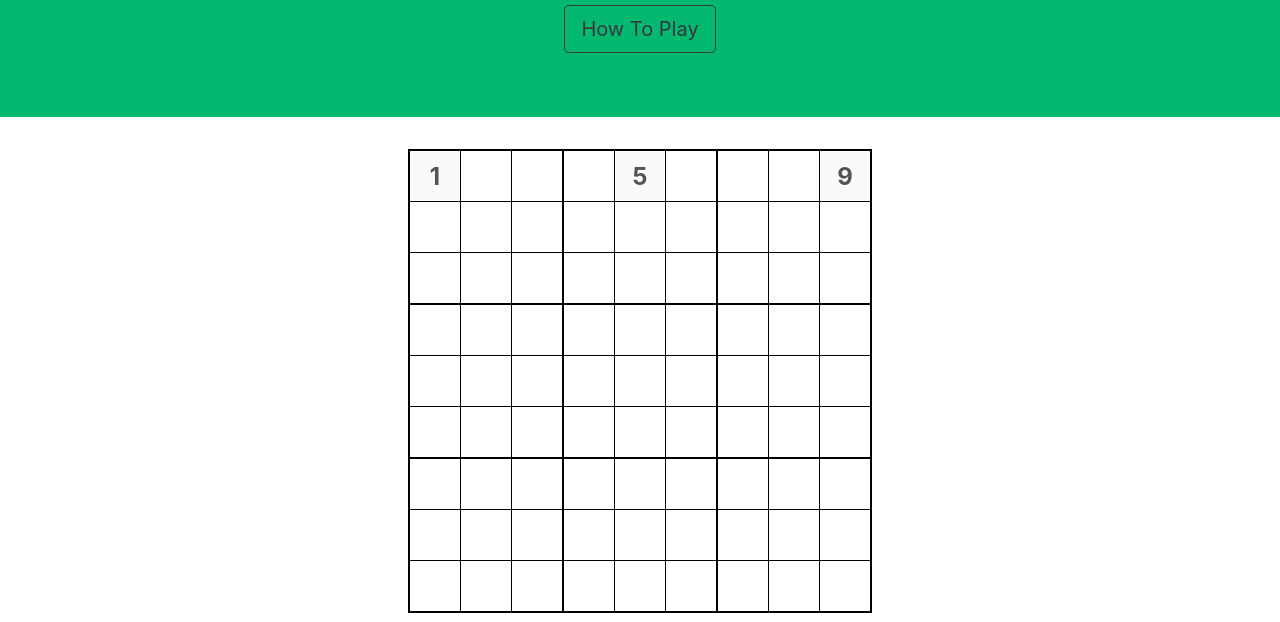
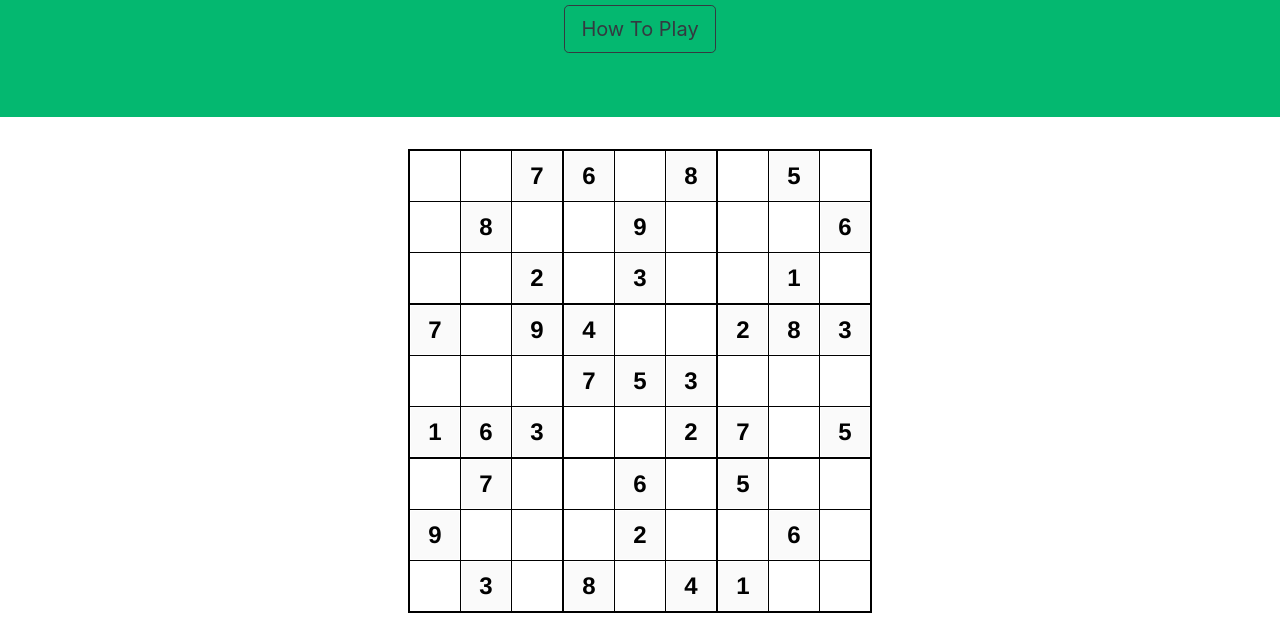
Before and after one commit to klellis4/Sudoku, a plain HTML site: page index.html in a window 1280 px wide. Shown: the part 178-800 px from the top of the page. Drawn offline with nearby package versions, Linux system fonts and the light colour scheme.

Commit message:
Add basic static game and style to user input

```diff
--- a/index.html
+++ b/index.html
@@ -5,8 +5,8 @@
 	<title>Sudoku Game</title>
 	<link rel="stylesheet" href="https://stackpath.bootstrapcdn.com/bootstrap/4.5.0/css/bootstrap.min.css" integrity="sha384-9aIt2nRpC12Uk9gS9baDl411NQApFmC26EwAOH8WgZl5MYYxFfc+NcPb1dKGj7Sk" crossorigin="anonymous">
 	<link href="https://fonts.googleapis.com/css2?family=Arimo:wght@700&display=swap" rel="stylesheet">
+	<link href="https://fonts.googleapis.com/css2?family=Kalam&display=swap" rel="stylesheet">
 	<link rel="stylesheet" type="text/css" href="style.css">
-
 
 	<script src="https://code.jquery.com/jquery-3.5.1.min.js" integrity="sha256-9/aliU8dGd2tb6OSsuzixeV4y/faTqgFtohetphbbj0=" crossorigin="anonymous"></script>
 </head>
@@ -62,70 +62,70 @@
 	<table id="grid">
 		<tr>
 			<!-- Top left square, top row -->
-			<td><input type="text" id="cell1" value="1" disabled></td>
+			<td><input type="text" id="cell1"></td>
 			<td><input type="text" id="cell2"></td>
-			<td id="borderRight"><input type="text" id="cell3"></td>
+			<td id="borderRight"><input type="text" value="7" id="cell3" disabled></td>
 
 			<!-- Top middle square, top row -->
-			<td><input id="cell4" type="text"></td>
-			<td><input type="text" id="cell5" value="5" disabled></td>
-			<td id="borderRight"><input type="text" id="cell6"></td>
+			<td><input id="cell4" value="6" type="text" disabled></td>
+			<td><input type="text" id="cell5"></td>
+			<td id="borderRight"><input type="text" value="8" id="cell6" disabled></td>
 
 			<!-- Top right square, top row -->
 			<td><input id="cell7" type="text"></td>
-			<td><input type="text" id="cell8"></td>
-			<td><input type="text" id="cell9" value="9" disabled></td>
+			<td><input type="text" value="5" id="cell8" disabled></td>
+			<td><input type="text" id="cell9"></td>
 		</tr>
 
 		<tr>
 			<!-- Top left square, middle row -->
 			<td><input type="text" id="cell10"></td>
-			<td><input type="text" id="cell11"></td>
+			<td><input type="text" value="8" id="cell11" disabled></td>
 			<td id="borderRight"><input type="text" id="cell12"></td>
 
 			<!-- Top middle square, middle row -->
 			<td><input id="cell13" type="text"></td>
-			<td><input type="text" id="cell14"></td>
+			<td><input type="text" value="9" id="cell14" disabled></td>
 			<td id="borderRight"><input type="text" id="cell15"></td>
 
 			<!-- Top right square, middle row -->
 			<td><input id="cell16" type="text"></td>
 			<td><input type="text" id="cell17"></td>
-			<td><input type="text" id="cell18"></td>
+			<td><input type="text" value="6" id="cell18" disabled></td>
 		</tr>
 
 		<tr>
 			<!-- Top left square, bottom row -->
 			<td id="borderBottom"><input id="cell19" type="text"></td>
 			<td id="borderBottom"><input id="cell20" type="text"></td>
-			<td id="borderBottom"><input id="cell21" type="text"></td>
+			<td id="borderBottom"><input id="cell21" value="2" type="text" disabled></td>
 
 			<!-- Top middle square, bottom row -->
 			<td id="borderLeft"><input id="cell22" type="text"></td>
-			<td id="borderBottom"><input id="cell23" type="text"></td>
+			<td id="borderBottom"><input id="cell23" value="3" type="text" disabled></td>
 			<td id="borderBottom"><input id="cell24" type="text"></td>
 
 			<!-- Top right square, bottom row -->
 			<td id="borderLeft"><input id="cell25" type="text"></td>
-			<td id="borderBottom"><input id="cell26" type="text"></td>
+			<td id="borderBottom"><input id="cell26" value="1" type="text" disabled></td>
 			<td id="borderBottom"><input id="cell27" type="text"></td>
 		</tr>
 
 		<tr>
 			<!-- Middle left square, top row -->
-			<td><input type="text" id="cell28"></td>
+			<td><input type="text" value="7" id="cell28" disabled></td>
 			<td><input type="text" id="cell29"></td>
-			<td id="borderRight"><input type="text" id="cell30"></td>
+			<td id="borderRight"><input type="text" value="9" id="cell30" disabled></td>
 
 			<!-- Middle square, top row -->
-			<td id="borderTop"><input id="cell31" type="text"></td>
+			<td id="borderTop"><input id="cell31" value="4" type="text" disabled></td>
 			<td><input type="text" id="cell32"></td>
 			<td id="borderRight"><input type="text" id="cell33"></td>
 
 			<!-- Middle right square, top row -->
-			<td id="borderTop"><input id="cell34" type="text"></td>
-			<td><input type="text" id="cell35"></td>
-			<td><input type="text" id="cell36"></td>
+			<td id="borderTop"><input id="cell34" value="2" type="text" disabled></td>
+			<td><input type="text" value="8" id="cell35" disabled></td>
+			<td><input type="text" value="3" id="cell36" disabled></td>
 		</tr>
 
 		<tr>
@@ -135,9 +135,9 @@
 			<td id="borderRight"><input type="text" id="cell39"></td>
 
 			<!-- Middle square, middle row -->
-			<td><input id="cell40" type="text"></td>
-			<td><input type="text" id="cell41"></td>
-			<td id="borderRight"><input type="text" id="cell42"></td>
+			<td><input id="cell40" value="7" type="text" disabled></td>
+			<td><input type="text" value="5" id="cell41" disabled></td>
+			<td id="borderRight"><input type="text" value="3" id="cell42" disabled></td>
 
 			<!-- Middle right square, middle row -->
 			<td><input id="cell43" type="text"></td>
@@ -147,68 +147,68 @@
 
 		<tr>
 			<!-- Middle left square, bottom row -->
-			<td id="borderBottom"><input id="cell46" type="text"></td>
-			<td id="borderBottom"><input id="cell47" type="text"></td>
-			<td id="borderRight"><input id="cell48" type="text"></td>
+			<td id="borderBottom"><input id="cell46" value="1" type="text" disabled></td>
+			<td id="borderBottom"><input id="cell47" value="6" type="text" disabled></td>
+			<td id="borderRight"><input id="cell48" value="3" type="text" disabled></td>
 
 			<!-- Middle square, bottom row -->
 			<td id="borderBottom"><input id="cell49" type="text"></td>
 			<td id="borderBottom"><input id="cell50" type="text"></td>
-			<td id="borderRight"><input id="cell51" type="text"></td>
+			<td id="borderRight"><input id="cell51" value="2" type="text" disabled></td>
 
 			<!-- Middle right square, bottom row -->
-			<td id="borderBottom"><input id="cell52" type="text"></td>
+			<td id="borderBottom"><input id="cell52" value="7" type="text" disabled></td>
 			<td id="borderBottom"><input id="cell53" type="text"></td>
-			<td id="borderBottom"><input id="cell54" type="text"></td>
+			<td id="borderBottom"><input id="cell54" value="5" type="text" disabled></td>
 		</tr>
 
 		<tr>
 			<!-- Bottom left square, top row -->
 			<td><input type="text" id="cell55"></td>
-			<td><input type="text" id="cell56"></td>
+			<td><input type="text" value="7" id="cell56" disabled></td>
 			<td id="borderTop"><input type="text" id="cell57"></td>
 
 			<!-- Bottom middle square, top row -->
 			<td id="borderLeft"><input id="cell58" type="text"></td>
-			<td><input type="text" id="cell59"></td>
+			<td><input type="text" value="6" id="cell59" disabled></td>
 			<td id="borderTop"><input type="text" id="cell60"></td>
 
 			<!-- Bottom right square, top row -->
-			<td id="borderLeft"><input id="cell61" type="text"></td>
+			<td id="borderLeft"><input id="cell61" value="5" type="text" disabled></td>
 			<td><input type="text" id="cell62"></td>
 			<td><input type="text" id="cell63"></td>
 		</tr>
 
 		<tr>
 			<!-- Botton left square, middle row -->
-			<td><input type="text" id="cell64"></td>
+			<td><input type="text" value="9" id="cell64" disabled></td>
 			<td><input type="text" id="cell65"></td>
 			<td id="borderRight"><input type="text" id="cell66"></td>
 
 			<!-- Bottom middle square, middle row -->
 			<td><input id="cell67" type="text"></td>
-			<td><input type="text" id="cell68"></td>
+			<td><input type="text" value="2" id="cell68" disabled></td>
 			<td id="borderRight"><input type="text" id="cell69"></td>
 
 			<!-- Bottom right square, middle row -->
 			<td><input id="cell70" type="text"></td>
-			<td><input type="text" id="cell71"></td>
+			<td><input type="text" value="6" id="cell71" disabled></td>
 			<td><input type="text" id="cell72"></td>
 		</tr>
 
 		<tr>
 			<!-- Bottom left square, bottom row -->
 			<td><input type="text" id="cell73"></td>
-			<td><input type="text" id="cell74"></td>
+			<td><input type="text" value="3" id="cell74" disabled></td>
 			<td id="borderRight"><input type="text" id="cell75"></td>
 
 			<!-- Bottom middle square, bottom row -->
-			<td><input id="cell76" type="text"></td>
+			<td><input id="cell76" value="8" type="text" disabled></td>
 			<td><input type="text" id="cell77"></td>
-			<td id="borderRight"><input type="text" id="cell78"></td>
+			<td id="borderRight"><input type="text" value="4" id="cell78" disabled></td>
 
 			<!-- Bottom right square, bottom row -->
-			<td><input id="cell79" type="text"></td>
+			<td><input id="cell79" value="1" type="text" disabled></td>
 			<td><input type="text" id="cell80"></td>
 			<td><input type="text" id="cell81"></td>
 		</tr>
--- a/style.css
+++ b/style.css
@@ -80,7 +80,7 @@ img {
 	display: block;
 	margin-left: auto;
 	margin-right: auto;
-	width: 25%;
+	width: 40%;
 }
 
 
@@ -99,7 +99,8 @@ input {
 	border: 0;
 	width: 48px;
 	height: 48px;
-
+	color: steelblue;
+	font-family: 'Kalam', cursive;
 	text-align: center;
 	font-size: 24px;
 	outline: none;
@@ -107,6 +108,8 @@ input {
 
 input:disabled {
 	font-weight: bold;
+	color: black;
+	font-family: 'Arimo', sans-serif;
 }
 
 #borderRight {
```
Also changed, not shown: sudoku_game_v1_solved.PNG (added).
